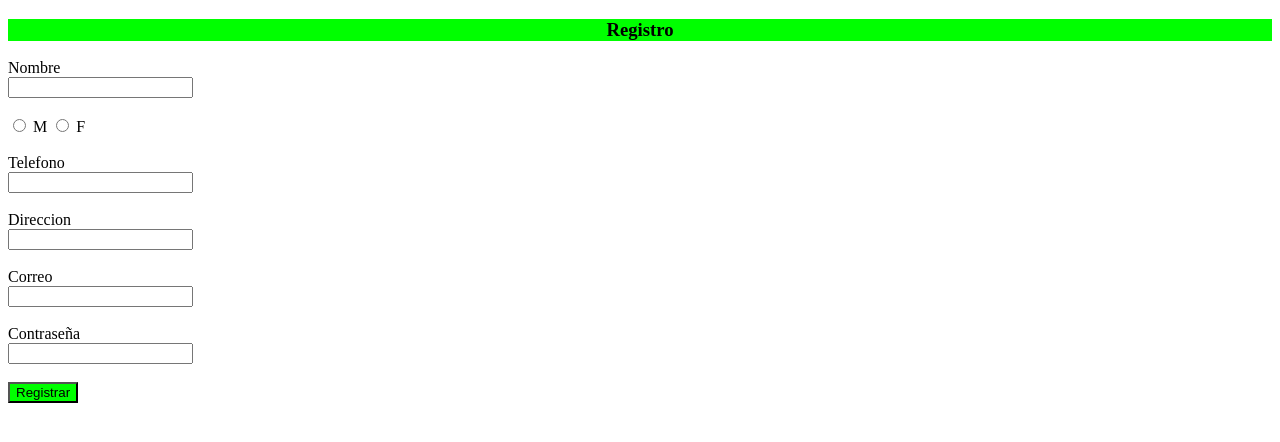
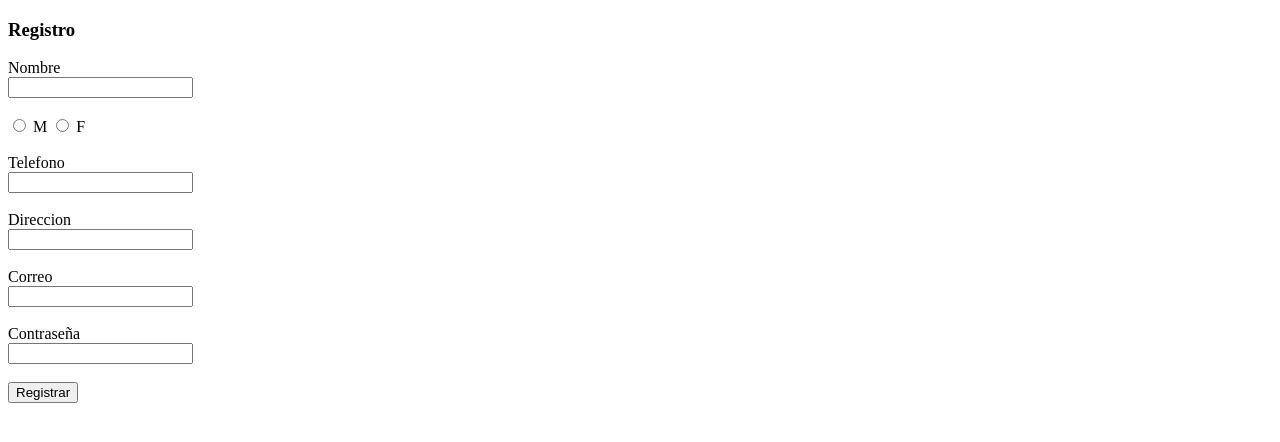
Before and after one commit to AntekR/Sprints, a plain HTML site: page registro.html in a window 1280 px wide. Drawn offline with Linux system fonts and the light colour scheme.

Commit message:
Estilos borrados

```diff
--- a/registro.html
+++ b/registro.html
@@ -5,22 +5,6 @@
     <meta http-equiv="X-UA-Compatible" content="IE=edge">
     <meta name="viewport" content="width=device-width, initial-scale=1.0">
     <title>Registro</title>
-    <style>
-        header
-        {
-            background-color:lime;
-            color:black ;
-            text-align: center;
-        }
-        #btn-submit-form
-        {
-            background-color:lime;
-            color:black ;
-            text-align: center;
-            ;
-
-        }
-    </style>
 </head>
 <body>
     <header>
```
